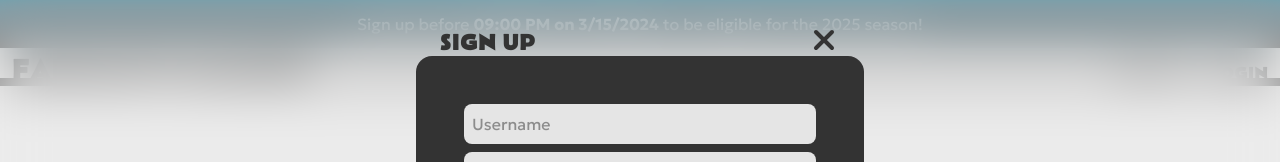
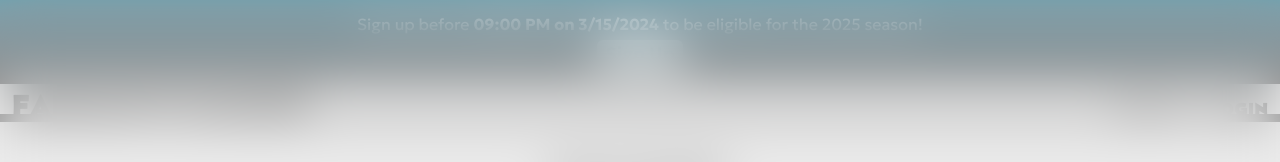
Before and after one commit to ant-dot-comm/fantasy-f1-league, a Next.js app: page / in a window 1280 px wide. Both pictures are taken after a click on the button "SIGN UP". Shown: the top 162 px of the page. Built offline with nearby package versions, Linux system fonts and the light colour scheme; no server answers; the database is empty; a web font is replaced by a local one.

Commit message:
modal fix

```diff
--- a/components/Header.js
+++ b/components/Header.js
@@ -51,6 +51,12 @@ export default function Header() {
             {hideAtSeasonStart && (
                 <div className="bg-gradient-to-b from-cyan-800 to-neutral-700 text-neutral-100 p-2 text-center leading-none py-4">
                     Sign up before <span className="font-bold text-white">{formattedTime} on {signupBeforeDate.toLocaleDateString()}</span> to be eligible for the 2025 season!
+                    <button
+                        onClick={() => setIsSignupOpen(true)}
+                        className="font-bold text-lg block mx-auto bg-neutral-100 text-cyan-800 rounded-md px-2 mt-2 shadow-2xl"
+                    >
+                        Sign Up
+                    </button>
                 </div>
             )}
             <div className="sm:mt-2 flex justify-between items-end sm:px-3">
--- a/components/Modal.js
+++ b/components/Modal.js
@@ -19,7 +19,7 @@ export default function Modal({ isOpen, onClose, user, children, title }) {
     return (
         <AnimatePresence>
             <motion.div
-                className="fixed inset-0 flex items-end sm:items-center justify-end sm:justify-center bg-neutral-200/50 backdrop-blur-xl z-[500] text-neutral-200"
+                className="fixed top-[0] left-[0] w-full h-svh flex items-stretch pt-8 sm:items-center justify-end sm:justify-center bg-neutral-200/50 backdrop-blur-xl z-[500] text-neutral-200"
                 initial={{ opacity: 0 }}
                 animate={{ opacity: 1 }}
                 exit={{ opacity: 0 }}
@@ -47,7 +47,7 @@ export default function Modal({ isOpen, onClose, user, children, title }) {
                         </button>
                     </div>
 
-                    <div className="bg-neutral-700 p-6 pb-20 sm:rounded-2xl overflow-y-auto h-[90vh] max-sm:rounded-tl-2xl">
+                    <div className="bg-neutral-700 h-full p-6 pb-20 sm:rounded-2xl overflow-y-auto max-sm:rounded-tl-2xl">
                         {children}
                         <div className="content-fade w-full h-1/5 absolute left-0 sm:rounded-b-2xl bottom-0 bg-gradient-to-b transparent to-80% to-neutral-700 z-[2]" />
                     </div>
```
